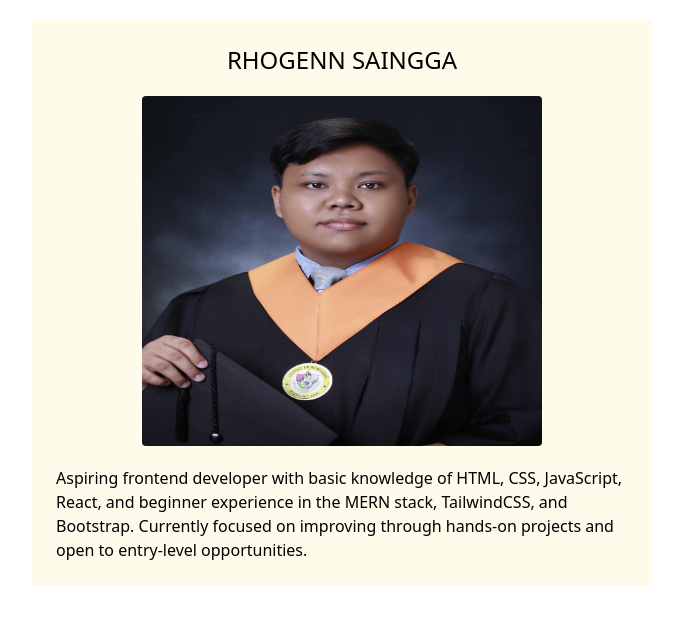
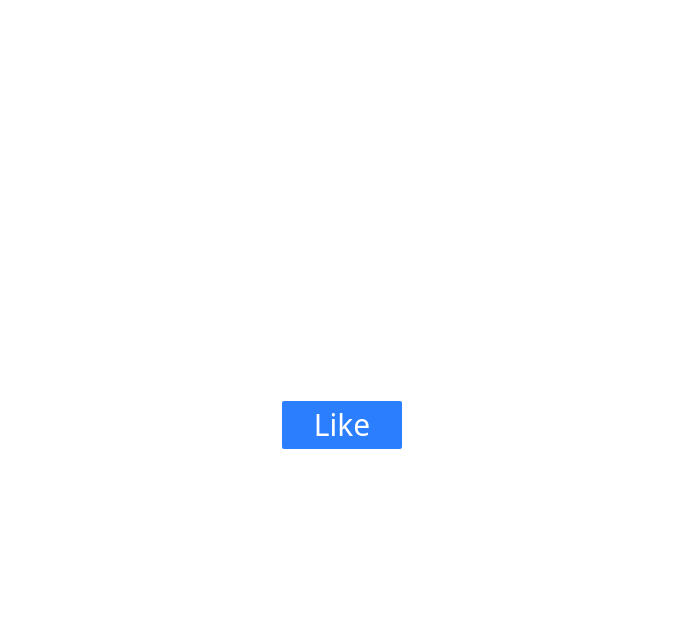
Before and after one commit to ManaChanCoder/react-challenge, a React (Vite) app: page / in a window 1280 px wide. Shown: the top 624 px of the page, without its empty margins (298-981 px from the left). Built offline with nearby package versions, Linux system fonts and the light colour scheme.

Commit message:
Like Button

```diff
--- a/src/App.jsx
+++ b/src/App.jsx
@@ -1,12 +1,25 @@
-import React from "react";
-
-// components
-import ProfileCard from "./components/ProfileCard";
+import React, { useState } from "react";
 
 const App = () => {
+  const [like, setLike] = useState(0);
+
+  const likeIncrement = () => {
+    setLike(like + 1);
+  };
+
   return (
-    <div>
-      <ProfileCard />
+    <div className="w-full h-screen flex justify-center items-center">
+      <div className="flex flex-col items-center">
+        <span className="block mb-[50px] text-4xl">
+          {like <= 0 ? "" : `❤️ likes ${like} times.`}
+        </span>
+        <button
+          className="bg-blue-500 hover:bg-blue-400 text-white hover:text-black cursor-pointer p-1.5 rounded-xs text-3xl w-30"
+          onClick={likeIncrement}
+        >
+          Like
+        </button>
+      </div>
     </div>
   );
 };
--- a/src/components/MyProps.jsx
+++ /dev/null
@@ -1,26 +0,0 @@
-import React from "react";
-
-// components
-
-const pictureSizes = {
-  width: "400px",
-  height: "350px",
-  borderRadius: "4px",
-};
-
-export const MyProps = (props) => {
-  const { name, bio, image } = props;
-  return (
-    <div className="flex justify-center align-middle p-[20px]">
-      <div className="bg-amber-50 p-6 rounded-xs w-[50%]">
-        <h2 className="text-2xl text-center uppercase">{name}</h2>
-
-        <div className="flex justify-center my-[20px]">
-          <img src={image} alt="My Graduation Picture" style={pictureSizes} />
-        </div>
-
-        <p className="">{bio}</p>
-      </div>
-    </div>
-  );
-};
--- a/src/components/ProfileCard.jsx
+++ /dev/null
@@ -1,15 +0,0 @@
-import React from "react";
-
-// components
-import { MyProps } from "./MyProps";
-import graduationPicture from "../asset/Grad Pic - Toga.jpg";
-
-const name = "Rhogenn Saingga";
-const bio =
-  "Aspiring frontend developer with basic knowledge of HTML, CSS, JavaScript, React, and beginner experience in the MERN stack, TailwindCSS, and Bootstrap. Currently focused on improving through hands-on projects and open to entry-level opportunities.";
-
-const ProfileCard = () => {
-  return <MyProps name={name} bio={bio} image={graduationPicture} />;
-};
-
-export default ProfileCard;
```
